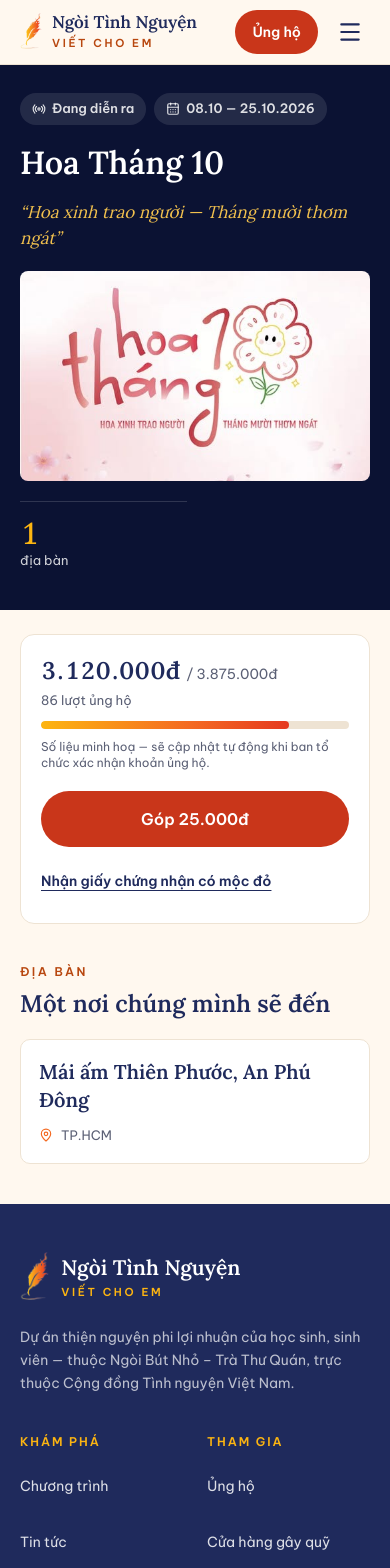
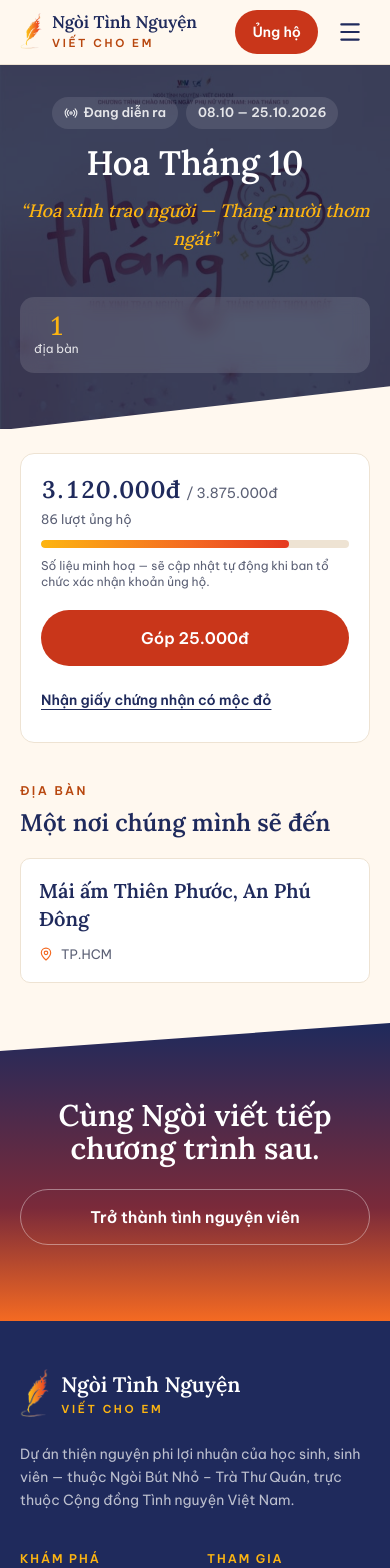
Before and after one commit to Duke0503/ngoitinhnguyen, a Next.js app in the folder web/: page /campaigns/hoa-thang-10-2026 in a window 390 px wide. Shown: the top 1568 px of the page. Built offline with nearby package versions, Linux system fonts and the light colour scheme.

Commit message:
Campaign detail (photo hero + closing band) and News post (story layout) redesigned; donor list and show-my-name toggle removed; fix email input height on phones; old design backups deleted
Co-Authored-By: Claude Sonnet 5.5 <noreply@anthropic.com>

```diff
--- a/web/src/app/(site)/campaigns/[slug]/page.tsx
+++ b/web/src/app/(site)/campaigns/[slug]/page.tsx
@@ -14,9 +14,14 @@ import {
   LocationsSection,
   PhaseTimeline,
 } from "@/modules/campaigns"
-import { ClosedSummary, DonorList, FundProgress, fundraisingQueries, SummaryBar } from "@/modules/fundraising"
+import { ClosedSummary, FundProgress, fundraisingQueries, SummaryBar } from "@/modules/fundraising"
 import { CampaignPartners, sponsorshipQueries } from "@/modules/sponsorship"
+import Link from "next/link"
+
+import { routes } from "@/shared/config/routes"
+import { donateHref } from "@/shared/config/site"
 import { Section } from "@/shared/layout/section"
+import { Button } from "@/shared/ui/button"
 import { formatVnd } from "@/shared/lib/format"
 import { Card } from "@/shared/ui/card"
 
@@ -44,11 +49,10 @@ export default async function CampaignPage({ params }: { params: Promise<Params>
   const campaign = await campaignQueries.bySlug((await params).slug)
   if (!campaign || campaign.status === "draft") notFound()
 
-  const [current, progress, summary, donors, partners] = await Promise.all([
+  const [current, progress, summary, partners] = await Promise.all([
     campaignQueries.current(),
     fundraisingQueries.progressFor(campaign.code),
     fundraisingQueries.summaryFor(campaign.code),
-    fundraisingQueries.donorsFor(campaign.code),
     sponsorshipQueries.forCampaign(campaign.code),
   ])
   const promoted = current && current.slug !== campaign.slug ? current : null
@@ -77,7 +81,6 @@ export default async function CampaignPage({ params }: { params: Promise<Params>
           {campaign.phases && <PhaseTimeline phases={campaign.phases} />}
           <LocationsSection campaign={campaign} />
           {campaign.gallery && <CampaignGallery images={campaign.gallery} />}
-          <DonorList donors={donors} illustrative={summary?.illustrative} />
           <CampaignPartners partners={partners} title={`Đơn vị đồng hành cùng ${displayTitle(campaign)}`} />
         </div>
 
@@ -102,6 +105,26 @@ export default async function CampaignPage({ params }: { params: Promise<Params>
           </div>
         )}
       </div>
+
+      <div className="bg-paper">
+        <section aria-labelledby="campaign-next-title" className="w-full bg-dusk-gradient px-5 py-[calc(var(--slant)+48px)] text-center text-white [--slant:clamp(28px,4.5vw,72px)] [clip-path:polygon(0_var(--slant),100%_0,100%_100%,0_100%)] md:px-10 md:py-[calc(var(--slant)+88px)]">
+          <div className="mx-auto flex max-w-[900px] flex-col items-center gap-6 md:gap-8">
+            <h2 id="campaign-next-title" className="font-head text-[30px] leading-[1.1] font-semibold text-balance md:text-5xl">
+              Cùng Ngòi viết tiếp chương trình sau.
+            </h2>
+            <div className="flex w-full flex-col gap-3 sm:w-auto sm:flex-row sm:gap-4">
+              {promoted && (
+                <Button asChild size="lg" className="max-sm:w-full">
+                  <Link href={donateHref}>Ủng hộ {displayTitle(promoted)}</Link>
+                </Button>
+              )}
+              <Button asChild size="lg" variant="outline-light" className="max-sm:w-full">
+                <Link href={routes.recruitment}>Trở thành tình nguyện viên</Link>
+              </Button>
+            </div>
+          </div>
+        </section>
+      </div>
     </>
   )
 }
--- a/web/src/app/(site)/donate/page.tsx
+++ b/web/src/app/(site)/donate/page.tsx
@@ -23,7 +23,7 @@ export const metadata: Metadata = {
 // (account, presets, certificate rule) comes from the Fundraising context.
 const promises = [
   { icon: Heart, text: "Biến thành những món quà nhỏ gửi đến các em và các cô ở Mái ấm Thiên Phước, quận 12." },
-  { icon: FileCheck, text: "Được ghi nhận công khai, kèm giấy chứng nhận online có mộc đỏ khi đủ mức tối thiểu." },
+  { icon: FileCheck, text: "Được ban tổ chức ghi nhận và gửi giấy chứng nhận online có mộc đỏ khi đủ mức tối thiểu." },
   { icon: Receipt, text: "Được báo cáo thu — chi minh bạch sau khi chương trình tổng kết." },
 ]
 
--- a/web/src/app/(site)/news/[slug]/page.tsx
+++ b/web/src/app/(site)/news/[slug]/page.tsx
@@ -2,18 +2,14 @@ import type { Metadata } from "next"
 import Image from "next/image"
 import Link from "next/link"
 import { notFound } from "next/navigation"
-import { ArrowLeft } from "lucide-react"
 
 import { campaignQueries, displayTitle } from "@/modules/campaigns"
 import { postQueries, PostBody, PostCard, PostGallery } from "@/modules/content"
 import { routes } from "@/shared/config/routes"
 import { Breadcrumb } from "@/shared/layout/breadcrumb"
-import { Container, Section } from "@/shared/layout/section"
+import { Section } from "@/shared/layout/section"
 import { formatDate } from "@/shared/lib/format"
 import { Callout } from "@/shared/ui/callout"
-import { MetaLine } from "@/shared/ui/meta"
-import { SectionHeading } from "@/shared/ui/section-heading"
-import { TextLink } from "@/shared/ui/text-link"
 
 type Props = { params: Promise<{ slug: string }> }
 
@@ -36,30 +32,30 @@ export default async function PostPage({ params }: Props) {
   const post = await postQueries.bySlug((await params).slug)
   if (!post) notFound()
 
-  const [related, campaign] = await Promise.all([
-    postQueries.related(post),
-    post.campaignSlug ? campaignQueries.bySlug(post.campaignSlug) : null,
-  ])
+  const [related, campaign] = await Promise.all([postQueries.related(post), post.campaignSlug ? campaignQueries.bySlug(post.campaignSlug) : null])
 
   return (
     <>
-      <Section spacing="none" tone="white" className="pt-7 pb-14 md:pt-12 md:pb-20" containerClassName="flex flex-col gap-8 md:gap-10">
-        <Breadcrumb items={[{ label: "Trang chủ", href: routes.home }, { label: "Tin tức", href: routes.news }, { label: post.tag }]} />
+      <Section tone="paper" spacing="none" className="pt-6 pb-14 md:pt-10 md:pb-24" containerClassName="flex flex-col items-center gap-5 md:gap-8">
+        <Breadcrumb className="w-full max-w-[760px]" items={[{ label: "Trang chủ", href: routes.home }, { label: "Tin tức", href: routes.news }, { label: post.tag }]} />
 
-        <article className="flex flex-col gap-8 md:gap-10">
-          <header className="mx-auto flex w-full max-w-[760px] flex-col gap-4 md:gap-5">
-            <MetaLine tag={post.tag} date={formatDate(post.publishedOn)} />
-            <h1 className="font-head text-[28px] leading-[1.18] font-semibold text-balance text-navy md:text-[42px] md:leading-[1.15]">{post.title}</h1>
+        <article className="flex w-full flex-col items-center gap-5 md:gap-8">
+          <header className="flex w-full max-w-[760px] flex-col gap-3 md:gap-4">
+            <p className="flex items-center gap-3">
+              <span className="bg-navy px-3 py-1.5 text-xs font-bold tracking-[0.1em] text-white uppercase">{post.tag}</span>
+              <time className="text-sm font-semibold text-muted-ink">{formatDate(post.publishedOn)}</time>
+            </p>
+            <h1 className="font-head text-[30px] leading-[1.13] font-semibold text-balance text-navy md:text-5xl">{post.title}</h1>
           </header>
 
-          <div className="relative mx-auto aspect-[16/10] w-full max-w-[960px] overflow-hidden rounded-lg bg-navy/5 md:aspect-[16/9]">
-            <Image src={post.cover.src} alt={post.cover.alt} fill priority sizes="(min-width: 1000px) 960px, 100vw" className="object-cover" />
+          <div className="relative aspect-[3/2] w-full max-w-[1040px] overflow-hidden rounded-[10px] bg-navy/5 shadow-[0_16px_34px_-12px_rgba(11,18,51,0.35)] md:aspect-[13/7] md:rounded-[14px]">
+            <Image src={post.cover.src} alt={post.cover.alt} fill priority sizes="(min-width: 1080px) 1040px, 100vw" className="object-cover" />
           </div>
 
-          <div className="mx-auto flex w-full max-w-[760px] flex-col gap-8 md:gap-10">
+          <div className="flex w-full max-w-[760px] flex-col gap-6 md:gap-8">
             <PostBody blocks={post.blocks} />
             <Callout tone="navy">
-              Bài viết được đăng lại từ fanpage của Ngòi ngày {formatDate(post.publishedOn)}. Thông tin liên hệ, số tài khoản và hạn đăng ký có thể đã thay đổi — vui lòng xem trang{" "}
+              Bài được đăng lại từ fanpage ngày {formatDate(post.publishedOn)}. Thông tin liên hệ, số tài khoản và hạn đăng ký có thể đã thay đổi — vui lòng xem trang{" "}
               <Link href={routes.donate} className="font-semibold underline underline-offset-2">
                 Ủng hộ
               </Link>{" "}
@@ -70,32 +66,26 @@ export default async function PostPage({ params }: Props) {
               để biết thông tin mới nhất.
             </Callout>
             {campaign && (
-              <p className="text-[15px] text-muted-ink">
-                Thuộc chương trình{" "}
-                <TextLink href={routes.campaign(campaign.slug)}>{displayTitle(campaign)}</TextLink>
-              </p>
+              <Link href={routes.campaign(campaign.slug)} className="text-[15px] font-bold text-cta">
+                Thuộc chương trình {displayTitle(campaign)} &gt;&gt;&gt;
+              </Link>
             )}
           </div>
 
           {post.gallery.length > 0 && (
-            <div className="mx-auto w-full max-w-[960px]">
+            <div className="w-full max-w-[1040px]">
               <PostGallery photos={post.gallery} />
             </div>
           )}
         </article>
-
-        <Container className="mx-auto w-full max-w-[760px]">
-          <TextLink href={routes.news} className="inline-flex items-center gap-2">
-            <ArrowLeft aria-hidden className="size-4" />
-            Tất cả bài viết
-          </TextLink>
-        </Container>
       </Section>
 
       {related.length > 0 && (
-        <Section spacing="md" aria-labelledby="related-title" containerClassName="flex flex-col gap-8 md:gap-10">
-          <SectionHeading id="related-title" as="h2" size="md" eyebrow="Đọc thêm" title={campaign ? `Cùng chương trình ${displayTitle(campaign)}` : `Thêm về “${post.tag}”`} />
-          <ul className="grid gap-x-8 gap-y-10 sm:grid-cols-2 lg:grid-cols-3">
+        <Section tone="paper" spacing="lg" className="bg-sand" aria-labelledby="related-title" containerClassName="flex flex-col items-center gap-8 md:gap-10">
+          <h2 id="related-title" className="font-head text-[26px] leading-tight font-semibold text-navy md:text-[40px]">
+            {campaign ? `Đọc thêm về ${displayTitle(campaign)}` : `Thêm về “${post.tag}”`}
+          </h2>
+          <ul className="grid w-full gap-4 sm:grid-cols-2 lg:grid-cols-3 md:gap-7">
             {related.map((p) => (
               <li key={p.slug}>
                 <PostCard post={p} />
--- a/web/src/modules/campaigns/presentation/campaign-hero.tsx
+++ b/web/src/modules/campaigns/presentation/campaign-hero.tsx
@@ -1,71 +1,47 @@
+import Image from "next/image"
+import { Check, Radio } from "lucide-react"
+
 import { routes } from "@/shared/config/routes"
-import Image from "next/image"
-
 import { Breadcrumb } from "@/shared/layout/breadcrumb"
-import { Section } from "@/shared/layout/section"
 import { formatRange } from "@/shared/lib/format"
 import { Chip } from "@/shared/ui/chip"
-import { Stat } from "@/shared/ui/stat"
-import { CalendarDays, Check, Radio } from "lucide-react"
 
 import { displayTitle, isFinished, keyStats, statusLabel, type Campaign } from "../domain/campaign"
 
-/** Night hero of a campaign page: breadcrumb, status, title, slogan, headline figures and photo. */
+/** Photo hero of a campaign page: breadcrumb, status, title, slogan, and the headline figures in a strip over the slanted edge. */
 function CampaignHero({ campaign }: { campaign: Campaign }) {
   const photo = campaign.hero ?? campaign.cover
   const stats = keyStats(campaign)
   const finished = isFinished(campaign)
 
   return (
-    <Section
-      tone="night"
-      spacing="none"
-      className="pt-7 pb-10 md:pt-14 md:pb-[72px]"
-      aria-labelledby="campaign-title"
-      containerClassName="grid gap-5 md:grid-cols-[1fr_540px] md:items-center md:gap-16 md:gap-y-0"
-    >
-      <div className="flex flex-col gap-5 md:gap-6 max-md:contents">
-        <Breadcrumb
-          tone="dark"
-          className="max-md:hidden"
-          items={[{ label: "Trang chủ", href: "/" }, { label: "Chương trình", href: routes.campaigns }, { label: displayTitle(campaign) }]}
-        />
-        <div className="flex flex-wrap gap-2 md:gap-2.5">
+    <section aria-labelledby="campaign-title" className="relative isolate overflow-hidden bg-night text-white">
+      <Image src={photo.src} alt="" fill preload sizes="100vw" className="hero-settle -z-20 object-cover object-[50%_35%]" />
+      <div aria-hidden className="absolute inset-0 -z-10 bg-night/80" />
+      <div className="mx-auto flex w-full max-w-[1200px] flex-col items-center gap-4 px-5 pt-8 pb-44 text-center md:gap-4 md:px-10 md:pt-14 md:pb-52">
+        <Breadcrumb tone="dark" className="max-md:hidden" items={[{ label: "Trang chủ", href: routes.home }, { label: "Chương trình", href: routes.campaigns }, { label: displayTitle(campaign) }]} />
+        <div className="flex flex-wrap justify-center gap-2 md:gap-2.5">
           <Chip tone={finished ? "success-dark" : "translucent"} icon={finished ? <Check aria-hidden /> : <Radio aria-hidden />}>
             {statusLabel(campaign)}
           </Chip>
-          <Chip tone="translucent" icon={<CalendarDays aria-hidden />}>
-            {formatRange(campaign.startsOn, campaign.endsOn)}
-          </Chip>
+          <Chip tone="translucent">{formatRange(campaign.startsOn, campaign.endsOn)}</Chip>
         </div>
-        <h1 id="campaign-title" className="font-head text-[32px] leading-[1.12] font-semibold text-balance text-white md:text-[54px] md:leading-[1.08]">
+        <h1 id="campaign-title" className="max-w-[1000px] font-head text-[34px] leading-[1.08] font-semibold text-balance md:text-[60px] md:leading-[1.07]">
           {campaign.title}
         </h1>
-        {campaign.slogan && <p className="font-head text-[17px] text-moon italic md:text-[22px]">“{campaign.slogan}”</p>}
-
-        <dl className="grid grid-cols-2 gap-x-4 gap-y-4 max-md:order-last md:flex md:pt-3">
-          {stats.map((s, i) => (
-            <div key={s.label}>
-              <dt className="sr-only">{s.label}</dt>
-              <dd>
-                <Stat
-                  tone="dark"
-                  size="md"
-                  divider="responsive"
-                  value={s.value}
-                  label={s.label}
-                  className={i === 0 ? "md:border-l-0 md:pr-7 md:pl-0" : "md:px-7"}
-                />
-              </dd>
-            </div>
-          ))}
-        </dl>
+        {campaign.slogan && <p className="max-w-[800px] font-head text-lg font-medium text-flame-gold italic md:text-2xl">“{campaign.slogan}”</p>}
       </div>
 
-      <div className="relative aspect-[5/3] overflow-hidden rounded-md md:aspect-[27/20]">
-        <Image src={photo.src} alt={photo.alt} fill preload sizes="(min-width: 768px) 540px, 100vw" className="object-cover" />
-      </div>
-    </Section>
+      <dl className="absolute inset-x-5 bottom-14 mx-auto flex max-w-[1100px] justify-between rounded-xl bg-white/12 px-3.5 py-4 backdrop-blur-sm md:bottom-24 md:px-8">
+        {stats.map((s) => (
+          <div key={s.label} className="flex flex-col items-center gap-0.5">
+            <dd className="order-1 font-head text-[26px] leading-none font-medium text-flame-gold tabular-nums md:text-[38px]">{s.value}</dd>
+            <dt className="order-2 text-xs text-white/85 md:text-sm">{s.label}</dt>
+          </div>
+        ))}
+      </dl>
+      <div aria-hidden className="absolute inset-x-0 bottom-[-1px] h-11 bg-paper [clip-path:polygon(0_100%,100%_100%,100%_0)] md:h-[74px]" />
+    </section>
   )
 }
 
--- a/web/src/modules/fundraising/presentation/donate-flow.tsx
+++ b/web/src/modules/fundraising/presentation/donate-flow.tsx
@@ -25,7 +25,7 @@ const stepLabels = ["Chọn số tiền", "Chuyển khoản", "Xác nhận"]
 
 const tips = [
   "Giữ nguyên nội dung chuyển khoản (mã của bạn) để ban tổ chức đối soát nhanh hơn.",
-  "Mỗi khoản đều được công khai trong danh sách ủng hộ sau khi xác nhận — bạn có thể chọn ẩn danh.",
+  "Đã gửi rồi? Bạn có thể tra cứu trạng thái bằng mã của mình.",
 ]
 
 /**
--- a/web/src/modules/recruitment/presentation/notify-form.tsx
+++ b/web/src/modules/recruitment/presentation/notify-form.tsx
@@ -54,7 +54,7 @@ function NotifyForm() {
           placeholder="Email của bạn"
           aria-invalid={!!error}
           aria-describedby={error ? "notify-error" : "notify-note"}
-          className="h-12 min-w-0 flex-1 rounded-full border border-white/25 bg-white/10 px-5 text-[15px] text-white outline-none placeholder:text-white/55 focus-visible:border-flame-gold focus-visible:ring-3 focus-visible:ring-flame-gold/30 aria-invalid:border-[#ff8a75]"
+          className="h-12 min-w-0 shrink-0 rounded-full sm:flex-1 sm:shrink border border-white/25 bg-white/10 px-5 text-[15px] text-white outline-none placeholder:text-white/55 focus-visible:border-flame-gold focus-visible:ring-3 focus-visible:ring-flame-gold/30 aria-invalid:border-[#ff8a75]"
         />
         <input name="website" type="text" tabIndex={-1} autoComplete="off" aria-hidden className="absolute -left-[9999px] h-0 w-0 opacity-0" />
         <Button type="submit" variant="gold" disabled={state === "sending"}>
```
Also changed, not shown: web/src/modules/fundraising/presentation/confirm-form.tsx (+1 -9 lines).
